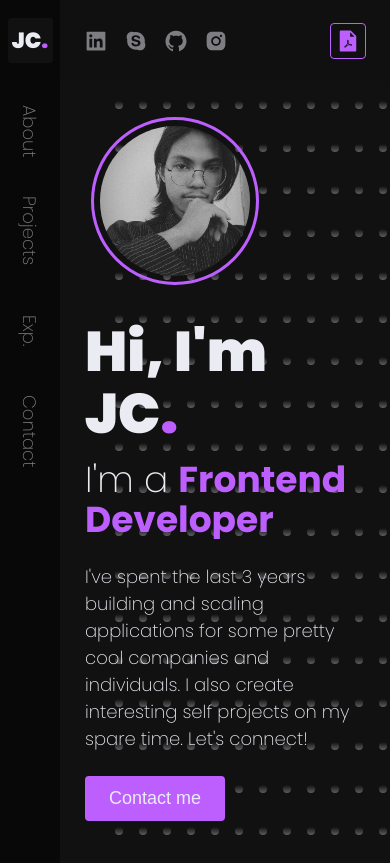
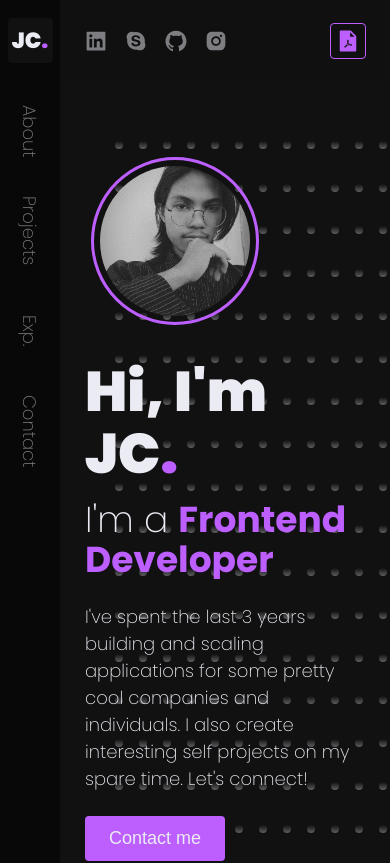
Before and after one commit to engida32/engida, a Next.js app: page / in a window 390 px wide. Shown: the top 863 px of the page. Built offline with nearby package versions, Linux system fonts and the light colour scheme.

Commit message:
adjusted margin top and bottom on hero

```diff
--- a/components/home/hero/hero.module.scss
+++ b/components/home/hero/hero.module.scss
@@ -1,8 +1,10 @@
 .hero {
-  margin-bottom: 9.6rem;
+  margin-top: 9rem;
+  margin-bottom: 25rem;
   padding: 9rem 2.5rem 9rem 2.5rem;
   @media (max-width: 980px) {
     padding-top: 1.5rem;
+    margin-top: 4rem;
     margin-bottom: 4.8rem;
   }
 }
```
